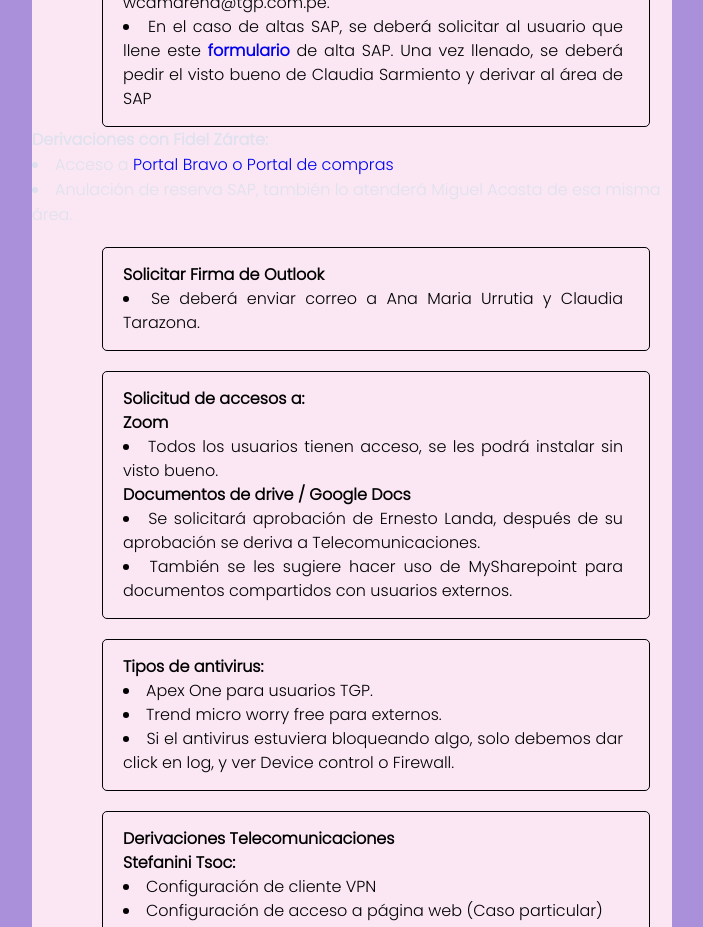
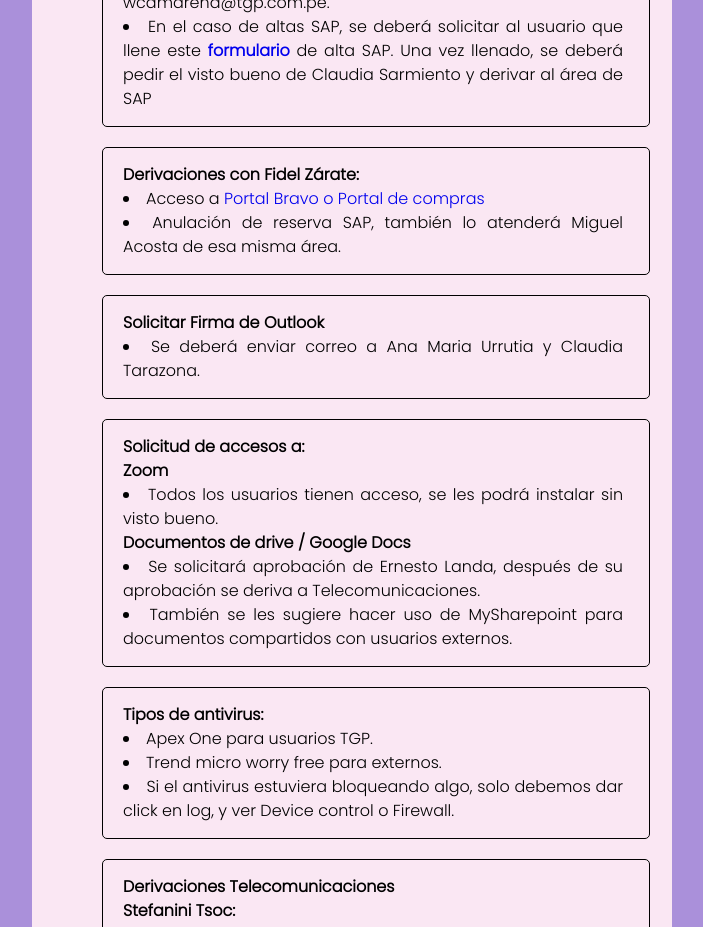
Before and after one commit to AlexandraCynthia/guia, a React (Create React App) app: page /home in a window 1280 px wide. Shown: the part 5340-6267 px from the top of the page, without its empty margins (288-991 px from the left). Built offline with nearby package versions, Linux system fonts and the light colour scheme; a web font is replaced by a local one.

Commit message:
correcciones

```diff
--- a/src/pages/Home.js
+++ b/src/pages/Home.js
@@ -198,7 +198,7 @@ function Home () {
                 <li>En el caso de altas SAP, se deberá solicitar al usuario que llene este <a href="https://cutt.ly/Sw2m39DJ"><b>formulario</b></a> de alta SAP. Una vez llenado, se deberá pedir el visto bueno de Claudia Sarmiento y derivar al área de SAP</li>
             </div>
 
-            <div>
+            <div className="cuadrotexto">
               <b>Derivaciones con Fidel Zárate:</b>
               <li>Acceso a <a href="https://coga.bravosolution.com/">Portal Bravo o Portal de compras</a> </li>
               <li>Anulación de reserva SAP, también lo atenderá Miguel Acosta de esa misma área.</li>
```
